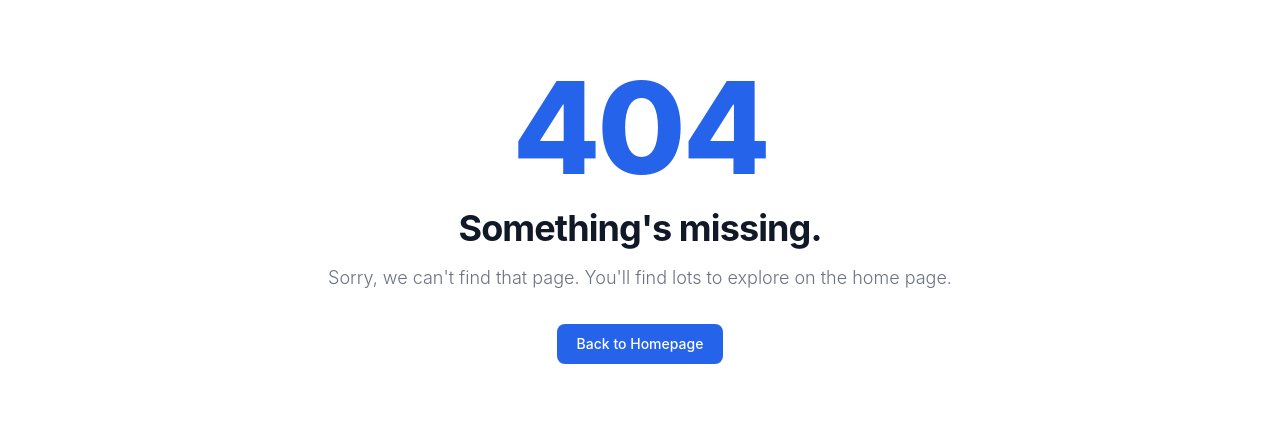
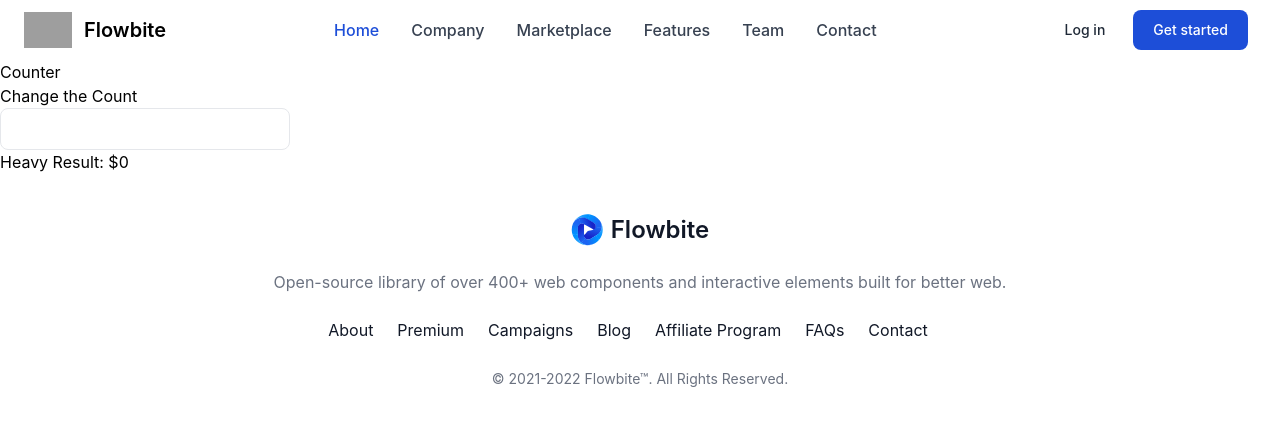
Before and after one commit to SudharsanMaruthaiyan/React-B-25, a React (Vite) app: page /expensive in a window 1280 px wide. Before the commit this address had no page. Shown: the top 426 px of the page. Built offline with nearby package versions, Linux system fonts and the light colour scheme; grey boxes are pictures that could not be loaded.

Commit message:
React Day - 14

```diff
--- /dev/null
+++ b/src/context/AppContext.jsx
@@ -0,0 +1,30 @@
+import React, { createContext, useEffect, useState } from "react";
+
+export const AppContext = createContext();
+
+export const AppProvider = ({ children }) => {
+  const name = "Revamp React B - 25 ";
+
+  const [values, setValues] = useState(0);
+
+  const fetch = async () => {
+    try {
+      const res = await fetch("api/path");
+      const data = await res.json();
+
+      setValues(data);
+    } catch (error) {}
+  };
+
+  useEffect(() => {
+    fetch();
+  }, []);
+
+  const value = {
+    name,
+    values,
+    setValues,
+  };
+
+  return <AppContext value={value}> {children} </AppContext>;
+};
--- a/src/index.jsx
+++ b/src/index.jsx
@@ -3,6 +3,11 @@
 import "./index.css";
 import { createBrowserRouter, RouterProvider } from "react-router-dom";
 import Route from "./route/route";
+import { AppProvider } from "./context/AppContext";
 
 const reactRoot = ReactDOM.createRoot(document.getElementById("root"));
-reactRoot.render(<RouterProvider router={Route} />);
+reactRoot.render(
+  <AppProvider>
+    <RouterProvider router={Route} />
+  </AppProvider>,
+);
--- a/src/pages/Counter.jsx
+++ b/src/pages/Counter.jsx
@@ -1,7 +1,10 @@
-import React, { useState } from "react";
+import React, { useContext, useState } from "react";
+import { AppContext } from "../context/AppContext";
 
 const Counter = () => {
   //   var value = 5;
+
+  const { values } = useContext(AppContext);
 
   var [value, setValue] = useState(5);
 
--- /dev/null
+++ b/src/pages/Expensive.jsx
@@ -0,0 +1,53 @@
+import React, { useMemo, useState } from "react";
+
+const Expensive = () => {
+  const [count, setCount] = useState(0);
+  const [text, setText] = useState("");
+
+  const ExpensiveCalculation = useMemo(() => {
+    console.log("Running...");
+
+    let total = 0;
+
+    for (let i = 0; i < 200000; i++) {
+      total += count;
+    }
+
+    return total;
+  }, [count]);
+
+  //   const ExpensiveCalculation = () => {
+  //     console.log("Running...");
+
+  //     let total = 0;
+
+  //     for (let i = 0; i < 200000; i++) {
+  //       total += count;
+  //     }
+
+  //     return total;
+  //   };
+
+  return (
+    <div>
+      <div>
+        <h1>Counter</h1>
+        <button onClick={() => setCount(count + 1)}>Change the Count</button>
+
+        <div>
+          <input
+            type="text"
+            name="name"
+            id="name"
+            onChange={(e) => setText(e.target.value)}
+            className="py-2 px-5 rounded-lg border"
+          />
+        </div>
+
+        <h1>Heavy Result: ${ExpensiveCalculation}</h1>
+      </div>
+    </div>
+  );
+};
+
+export default Expensive;
--- a/src/pages/Home.jsx
+++ b/src/pages/Home.jsx
@@ -1,9 +1,17 @@
+import { useContext } from "react";
 import HeroSection from "../components/HeroSection";
 import { ProductSection } from "../components/ProductSection";
+import { AppContext } from "../context/AppContext";
 
 const Home = () => {
+  const { name, values, setValues } = useContext(AppContext);
+
+  console.log("Data from store:", values);
+
   return (
     <div>
+      <h1>{values}</h1>
+      <button onClick={() => setValues(100)}>Change</button>
       <HeroSection />
       <ProductSection />
     </div>
--- a/src/route/route.jsx
+++ b/src/route/route.jsx
@@ -8,6 +8,7 @@
 import ImagePage from "../pages/ImagePage";
 import ComponentA from "../pages/Prop/ComponentA";
 import { lazy, Suspense } from "react";
+import Expensive from "../pages/Expensive";
 
 const ProductDetails = lazy(() => import("../pages/ProductDetail"));
 
@@ -44,6 +45,10 @@
         path: "/props",
         element: <ComponentA />,
       },
+      {
+        path: "/expensive",
+        element: <Expensive />,
+      },
     ],
     errorElement: <ErrorPage />,
   },
```
